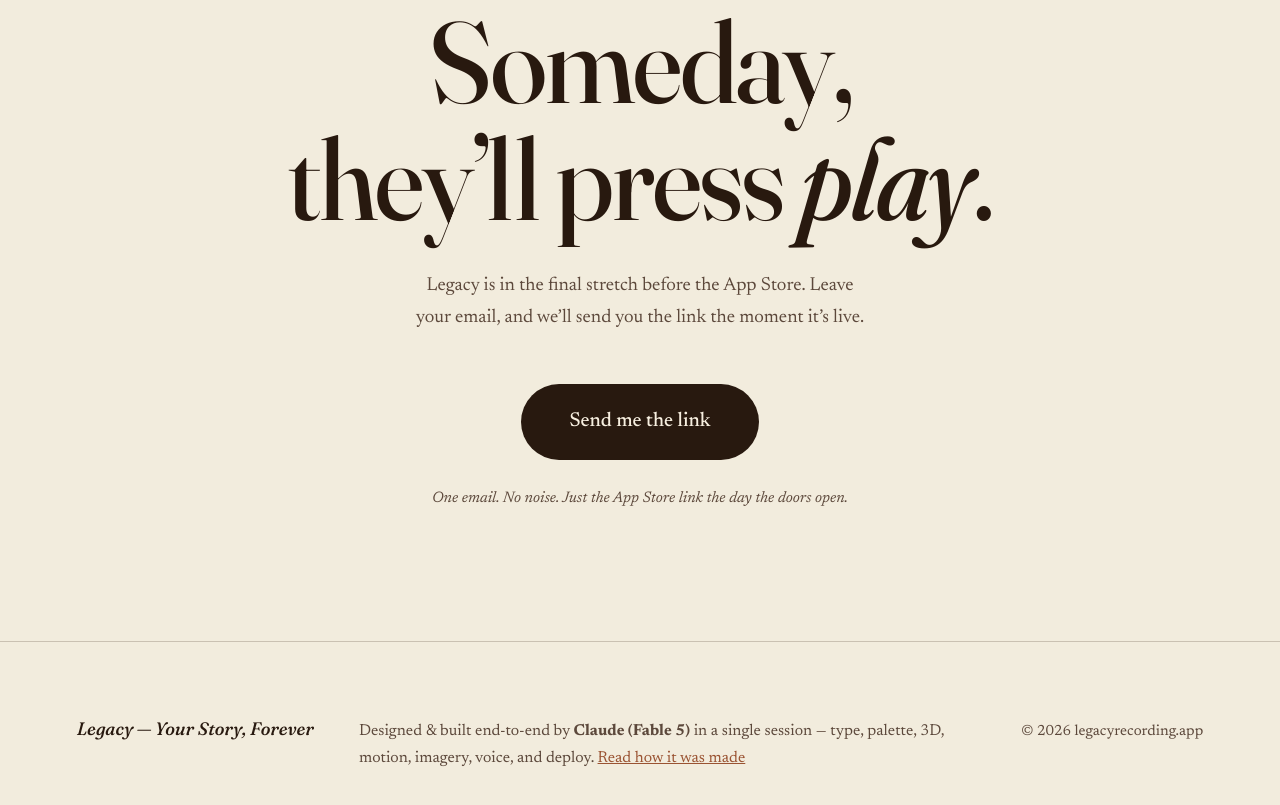
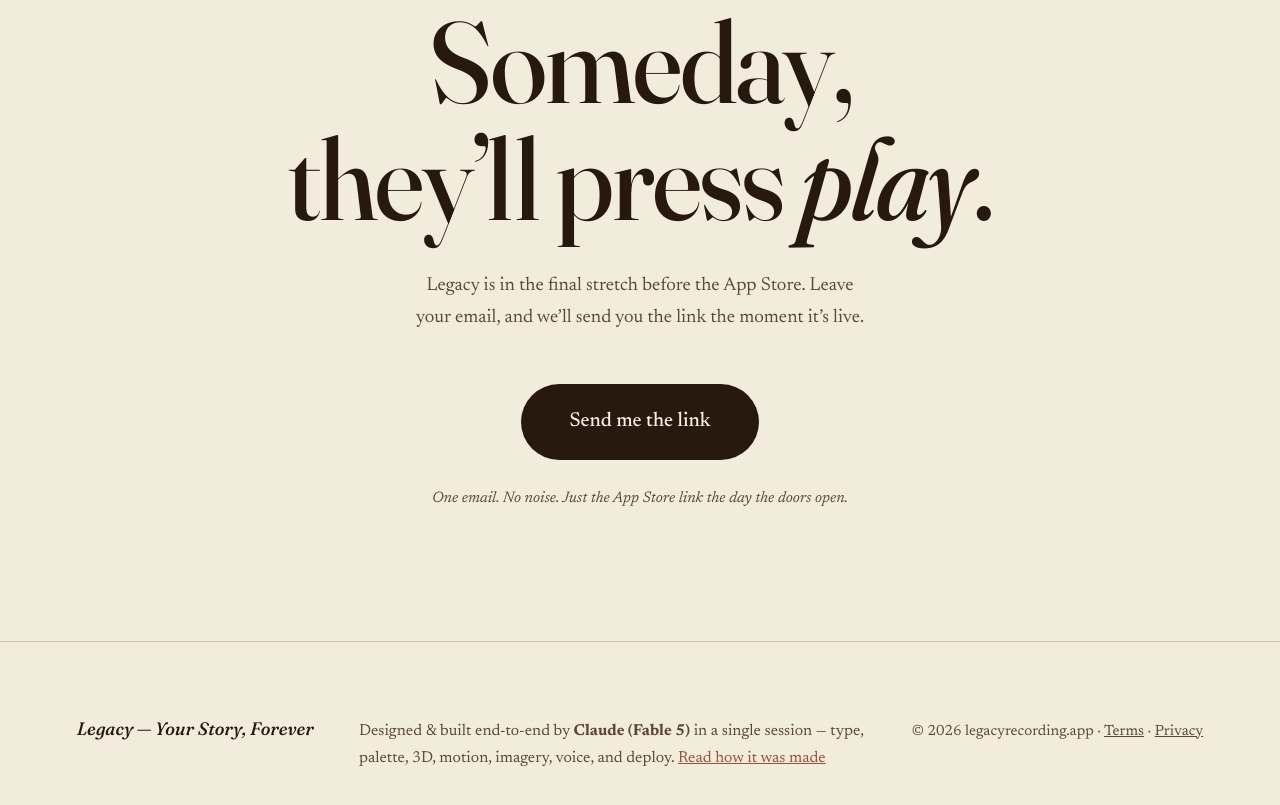
Before and after one commit to reggie-bear/legacyrecording-site, a plain HTML site: page index.html in a window 1280 px wide. Shown: the part 8277-9082 px from the top of the page. Drawn offline with Linux system fonts and the light colour scheme; animation ran at ten frames a second.

Commit message:
Link Terms & Privacy in the footer
Co-Authored-By: Claude Fable 5 <noreply@anthropic.com>

```diff
--- a/index.html
+++ b/index.html
@@ -307,7 +307,7 @@
   <p class="colo-made">Designed &amp; built end-to-end by <strong>Claude
   (Fable&nbsp;5)</strong> in a single session — type, palette, 3D, motion,
   imagery, voice, and deploy. <a href="/guide/">Read how it was made</a></p>
-  <p class="colo-legal">© 2026 legacyrecording.app</p>
+  <p class="colo-legal">© 2026 legacyrecording.app · <a href="https://stories.legacyrecording.app/terms">Terms</a> · <a href="https://stories.legacyrecording.app/privacy">Privacy</a></p>
 </footer>
 
 <script src="/js/main.js" defer></script>
```
